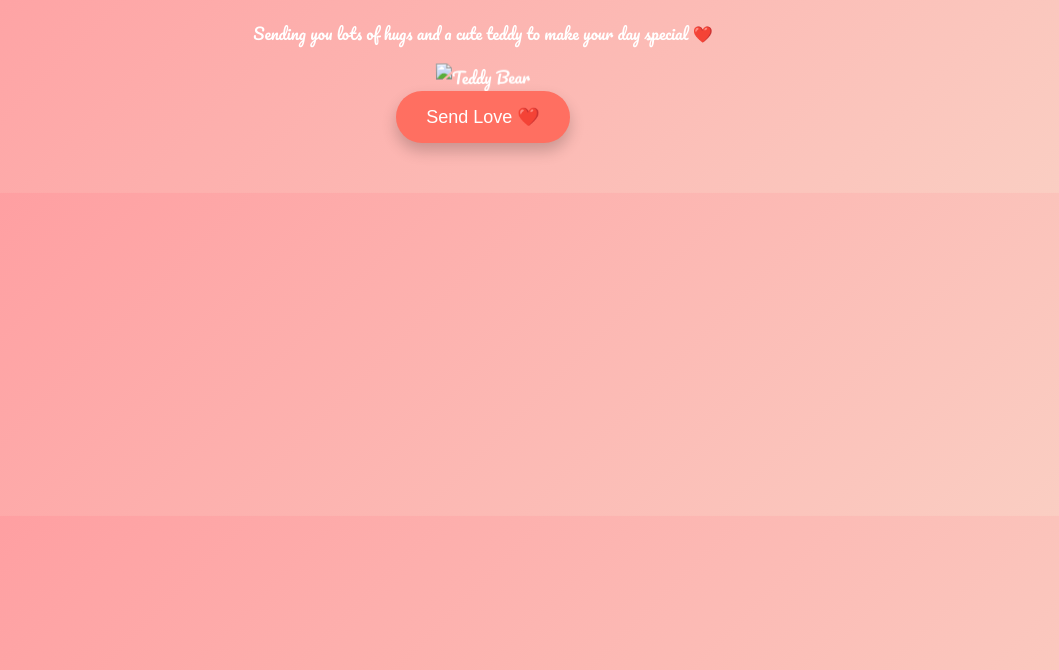
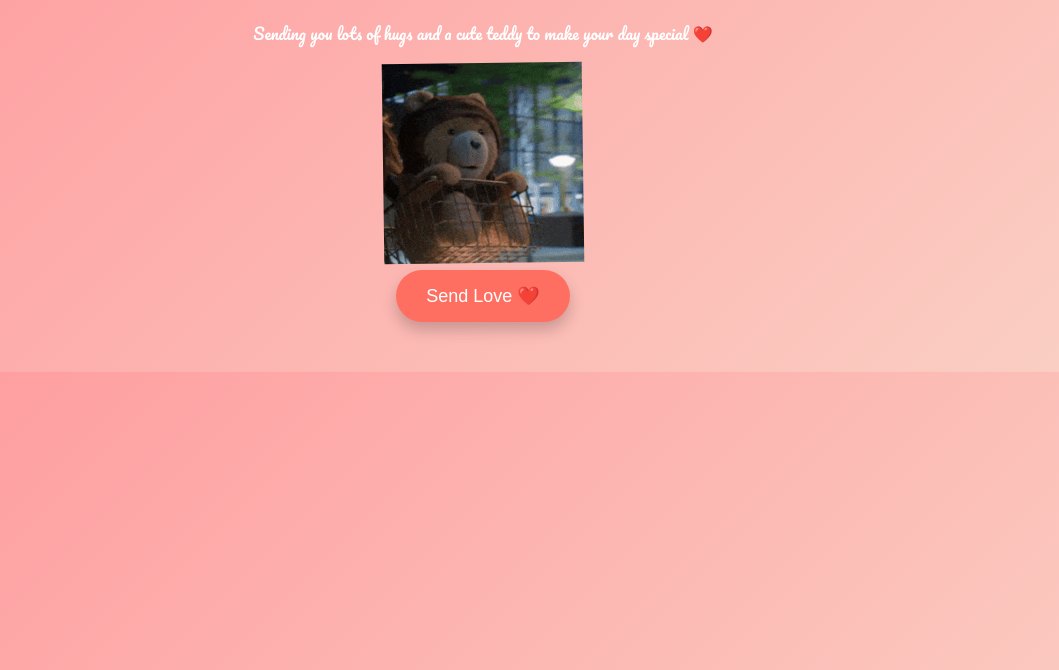
Before and after one commit to aman-ap-official/Teddy-Day, a plain HTML site: page index.html in a window 1280 px wide. Shown: the part 130-800 px from the top of the page, without its empty margins (157-1216 px from the left). Drawn offline with Linux system fonts and the light colour scheme.

Commit message:
Update index.html

```diff
--- a/index.html
+++ b/index.html
@@ -13,7 +13,7 @@
         <h1>Happy Teddy Day!</h1>
         <p>Sending you lots of hugs and a cute teddy to make your day special ❤️</p>
         <div class="teddy">
-            <img src="images/ted-wookiee.gif" alt="Teddy Bear">
+            <img src="ted-wookiee.gif" alt="Teddy Bear">
         </div>
         <button onclick="showHearts()">Send Love ❤️</button>
         <div id="hearts-container"></div>
```
